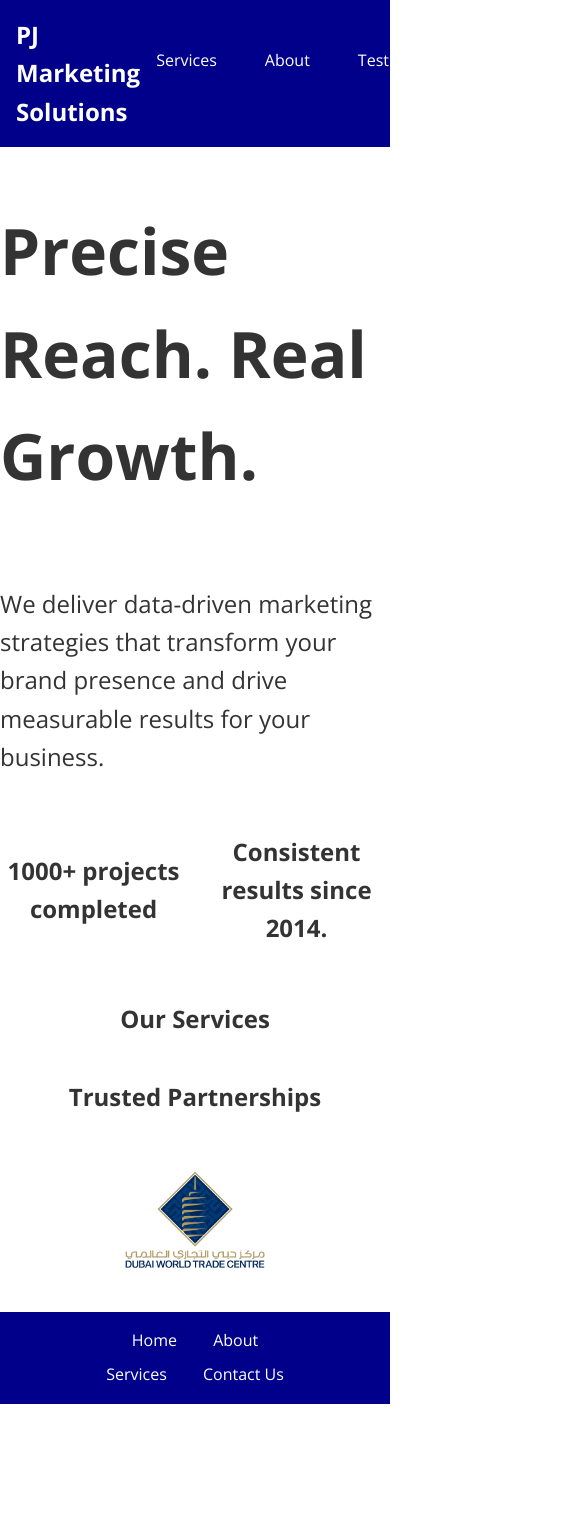
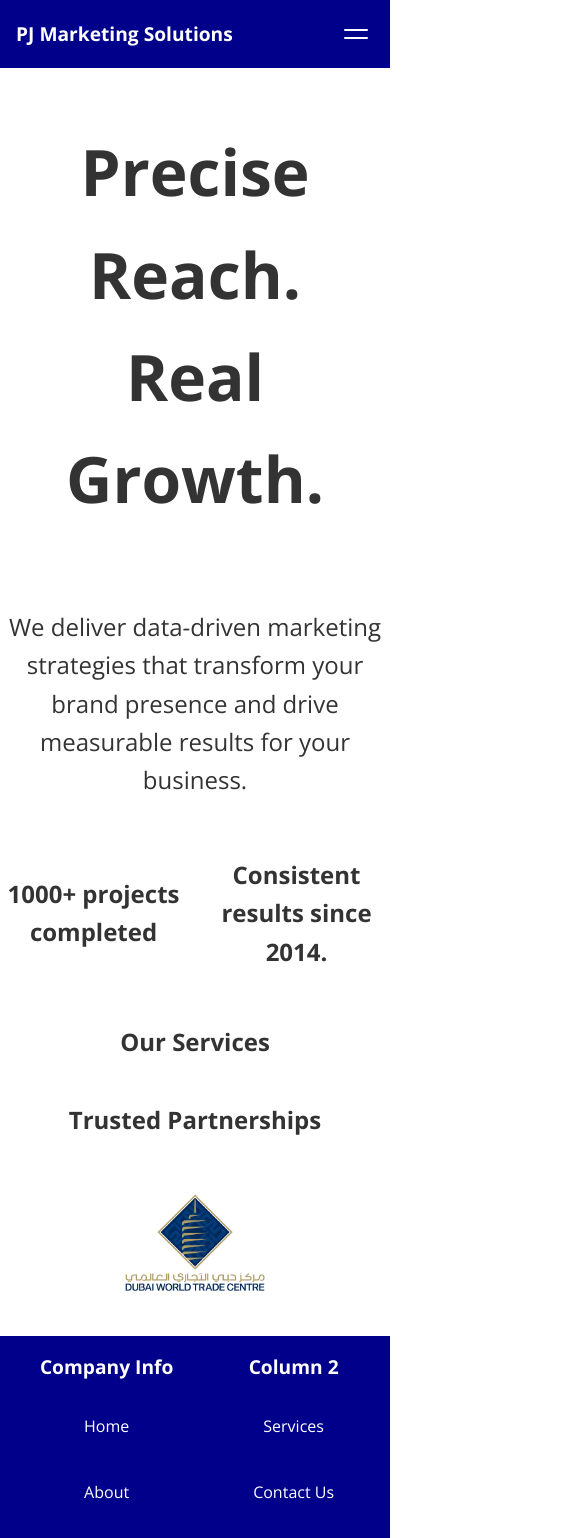
Before and after one commit to Kavlings/pj-website, an Astro site: page / in a window 390 px wide. Shown: the whole page, 573 px wide, since content can reach past the window. Before the commit the page ends 1404 px from the top, so only its background shows below. Built offline with nearby package versions, Linux system fonts and the light colour scheme; Astro itself is replaced by a stand-in of ours.

Commit message:
More work done on responsiveness

```diff
--- a/src/components/Footer.astro
+++ b/src/components/Footer.astro
@@ -3,29 +3,46 @@
 ---
 <div class="footer">
     <div class="footer-column">
+        <h3>Company Info</h3>
         <a href="/">Home</a>
         <a href="/about">About</a>
 
     </div>
     <div class="footer-column">
+        <h3>Column 2</h3>
         <a href="/services">Services</a>
         <a href="/contact">Contact Us</a>
-
     </div>
 
 </div>
 <style>
+
+
     .footer {
         display: flex;
         /* stack vertically on mobile */
-        flex-direction: column;
-        justify-content: center;
-        align-items: center;
+        flex-direction: row;
+        justify-content: space-around;
         background-color: darkblue;
         color: white;
         padding: 1rem;
+        gap: 1rem;
+    }
+    .footer-column {
+        display: flex;
+        flex-direction: column;
+        align-items: center;
         gap: 0.5rem;
     }
+    .footer-column h3 {
+        /* remove default browser settings */
+        margin: 0;
+        /* Make headers smaller than main test */
+        font-size: 1.2rem;
+        /* Add space below the header */
+        margin-bottom: 0.5rem;
+    }
+
 
     a {
 
--- a/src/components/Navigation.astro
+++ b/src/components/Navigation.astro
@@ -1,9 +1,14 @@
 ---
 
 ---
-<nav>
+<nav class="site-nav">
     <h1>PJ Marketing Solutions</h1>
-    <div class="nav-links">
+    <button class="hamburger" aria-expanded="false" aria-controls="nav-links" aria-label="Menu">
+        <span></span>
+        <span></span>
+    </button>
+
+    <div id="nav-links" class="nav-links">
         <a href="/">Services</a>
         <a href="/about">About</a>
         <a href="/services">Testimonials</a>
@@ -11,8 +16,21 @@
     </div>
 </nav>
 
+<script type="module">
+    const button = document.querySelector('hamburger');
+    const links = document.getElementById('nav-links');
+
+    button?.addEventListener('click', () => {
+        const expanded = button.getAttribute('aria-expanded') === 'true';
+        button.setAttribute('aria-expanded', String(!expanded));
+        links.classList.toggle('open')
+    });
+
+</script>
+
 <style>
-    nav {
+
+    .site-nav {
         background-color: darkblue;
         padding: 1rem;
         display: flex;
@@ -20,21 +38,23 @@
         align-items: center;
     }
 
+
     nav h1 {
         margin: 0;
         color: white;
-        font-size: 1.5rem;
+        font-size: 1.2rem;
+    }
+    /* hide links on mobile */
+    .nav-links {
+        display: none;
+        flex-direction: column;
+        gap: 0.75rem;
     }
 
-    .nav-links {
-        display: flex;
-        gap: 1rem;
-    }
-
-    nav a {
+    .nav-links a {
         color: white;
         text-decoration: none;
-        padding: 0.5rem 1rem;
+        padding: 0.5rem 0.5rem;
         border-radius: 4px;
         transition: background-color 0.3s ease;
     }
@@ -42,9 +62,49 @@
     nav a:hover {
         background-color: rgba(255, 255, 255, 0.1);
     }
-    @media (min-width 768px) {
-        nav { flex-direction:  row;}
-        .nav-links {flex-direction: row;}
+
+    .hamburger {
+        display: inline-flex;
+        flex-direction: column;
+        justify-content: center;
+        gap: 6px;
+        width: 36px;
+        height: 36px;
+        background: transparent;
+        border: 0;
+        cursor: pointer;
+    }
+
+    .hamburger span {
+        display: block;
+        width: 100%;
+        height: 2px;
+        background: white;
+        border-radius: 1px;
+    }
+
+    .nav-links.open {
+        display: flex;
+    }
+
+    /* Tablet and up */
+    @media (min-width: 768px) {
+        .nav-links {
+            display: flex;
+            flex-direction: row;
+            gap: 1rem;
+        }
+        .hamburger {
+            display: none;
+        }
+
 
     }
+        /* Desktop and up */
+    @media (min-width 1024px) {
+        nav h1 {
+            font-size: 1.5;
+        }
+    }
+
 </style>
--- a/src/pages/index.astro
+++ b/src/pages/index.astro
@@ -11,9 +11,9 @@ import Footer from '../components/Footer.astro';
 
 <section>
 <h1>
-    Precise Reach. Real Growth.
+    Precise Reach. <br>
+    Real Growth.
 </h1>
-
 </section>
 <section>
 <p>
@@ -63,11 +63,13 @@ import Footer from '../components/Footer.astro';
         font-size: 4rem;
         font-weight: bold;
         color: #333;
+        text-align: center;
     }
 
     p {
         font-size: 1.5rem;
         color: #333;
+        text-align: center;
     }
     .side-by-side {
         display: flex;
```
